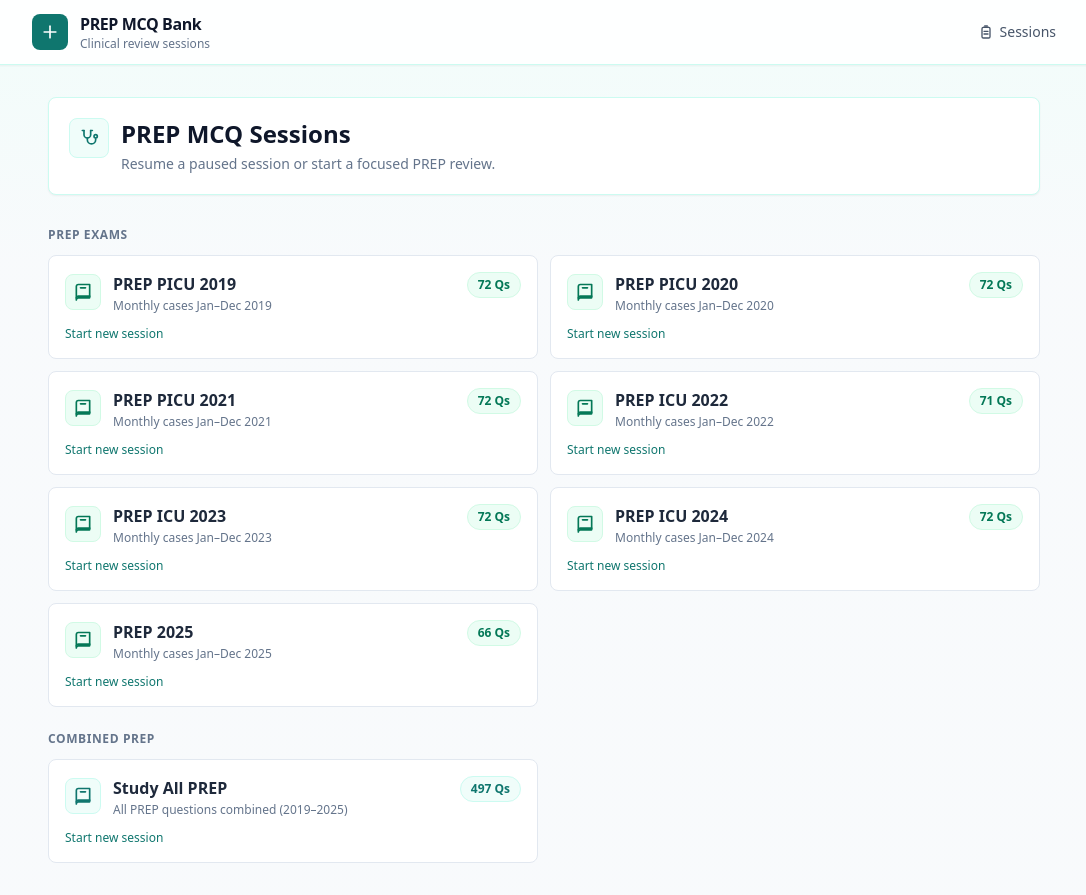
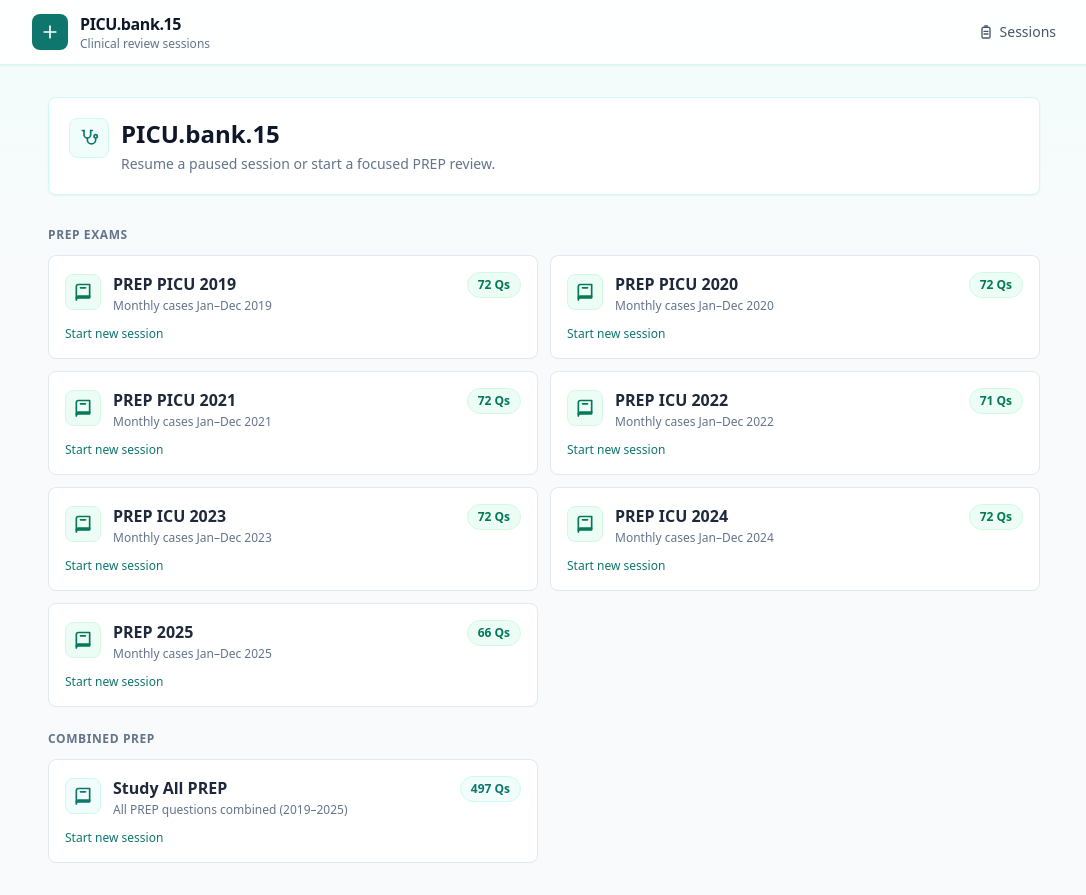
Before and after one commit to sadaoy15/picu-qbank, a Next.js app: page /PICUMCQBANK/ in a window 1280 px wide. Shown: the whole page, without its empty margins (96-1182 px from the left). Built offline with nearby package versions, Linux system fonts and the light colour scheme.

Commit message:
Rename site to PICU.bank.15

```diff
--- a/app/layout.tsx
+++ b/app/layout.tsx
@@ -2,7 +2,7 @@ import type { Metadata } from "next";
 import "./globals.css";
 
 export const metadata: Metadata = {
-  title: "PREP MCQ Bank",
+  title: "PICU.bank.15",
   description: "PREP PICU interactive MCQ review sessions",
 };
 
@@ -20,7 +20,7 @@ export default function RootLayout({ children }: { children: React.ReactNode })
               </svg>
             </span>
             <span>
-              <span className="block text-base font-bold tracking-tight">PREP MCQ Bank</span>
+              <span className="block text-base font-bold tracking-tight">PICU.bank.15</span>
               <span className="block text-xs text-slate-500 font-normal">Clinical review sessions</span>
             </span>
           </a>
--- a/app/page.tsx
+++ b/app/page.tsx
@@ -561,7 +561,7 @@ export default function QuizPage() {
               <MedicalIcon name="stethoscope" className="h-5 w-5" />
             </span>
             <div>
-              <h1 className="text-2xl font-bold text-slate-900">PREP MCQ Sessions</h1>
+              <h1 className="text-2xl font-bold text-slate-900">PICU.bank.15</h1>
               <p className="text-slate-500 text-sm mt-1">Resume a paused session or start a focused PREP review.</p>
             </div>
           </div>
```
